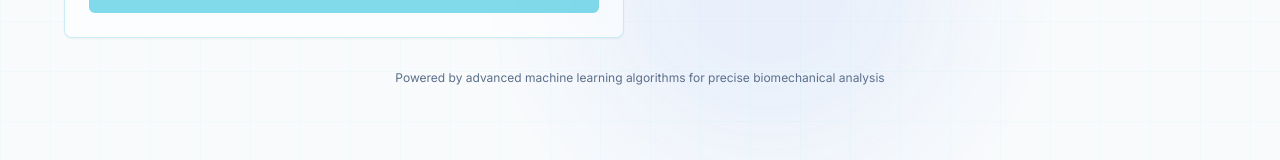
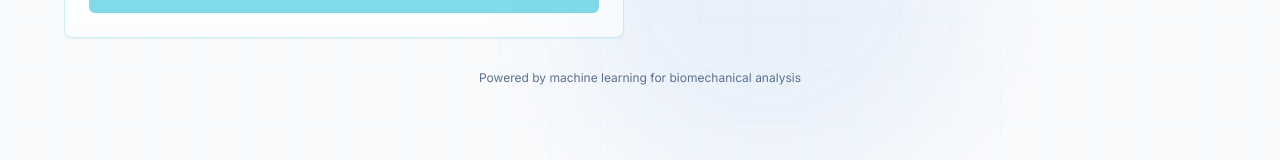
Before and after one commit to thusarakap/vorma-frontend, a Next.js app: page / in a window 1280 px wide. Shown: the part 629-789 px from the top of the page. Built offline with nearby package versions, Linux system fonts and the light colour scheme.

Commit message:
Update page.tsx

```diff
--- a/app/page.tsx
+++ b/app/page.tsx
@@ -59,8 +59,8 @@ export default function Home() {
       formData.append("file", file);
 
       const extractResponse = await fetch(
-        // "https://vorma-backend-extractor.onrender.com/api/analyze",
-        "http://127.0.0.1:8000/api/analyze",
+        "https://vorma-backend-extractor.onrender.com/api/analyze",
+        // "http://127.0.0.1:8000/api/analyze",
         {
           method: "POST",
           body: formData,
@@ -82,8 +82,8 @@ export default function Home() {
       setLoadingMessage("Generating orthotic prescription...");
 
       const predictResponse = await fetch(
-        // "https://vorma-backend-predictor.onrender.com/api/predict",
-        "http://127.0.0.1:8001/api/predict",
+        "https://vorma-backend-predictor.onrender.com/api/predict",
+        // "http://127.0.0.1:8001/api/predict",
         {
           method: "POST",
           headers: {
@@ -185,7 +185,7 @@ export default function Home() {
           {/* Footer Info */}
           <div className="mt-8 text-center">
             <p className="text-xs text-muted-foreground">
-              Powered by advanced machine learning algorithms for precise biomechanical analysis
+              Powered by machine learning for biomechanical analysis
             </p>
           </div>
         </div>
```
